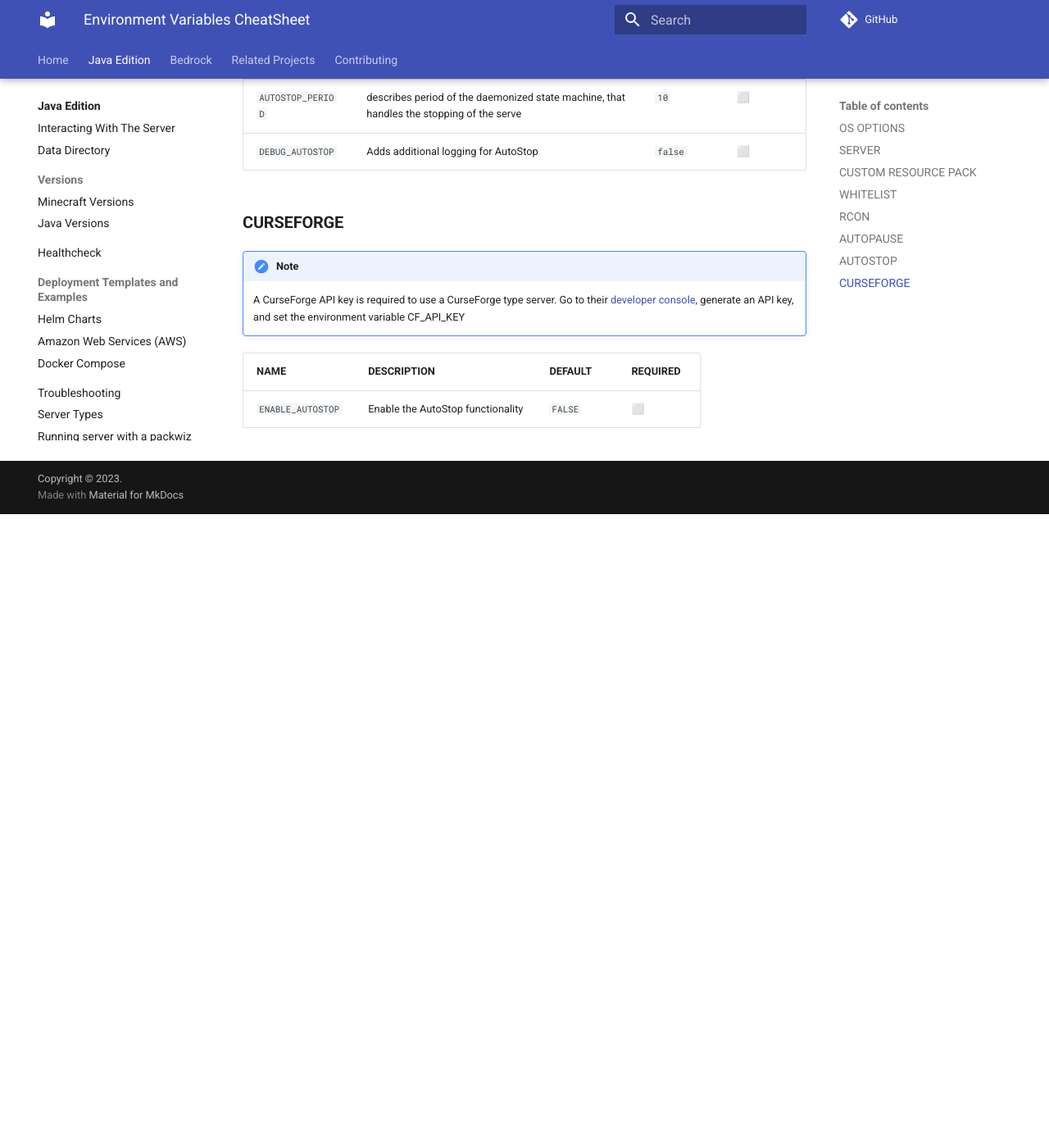
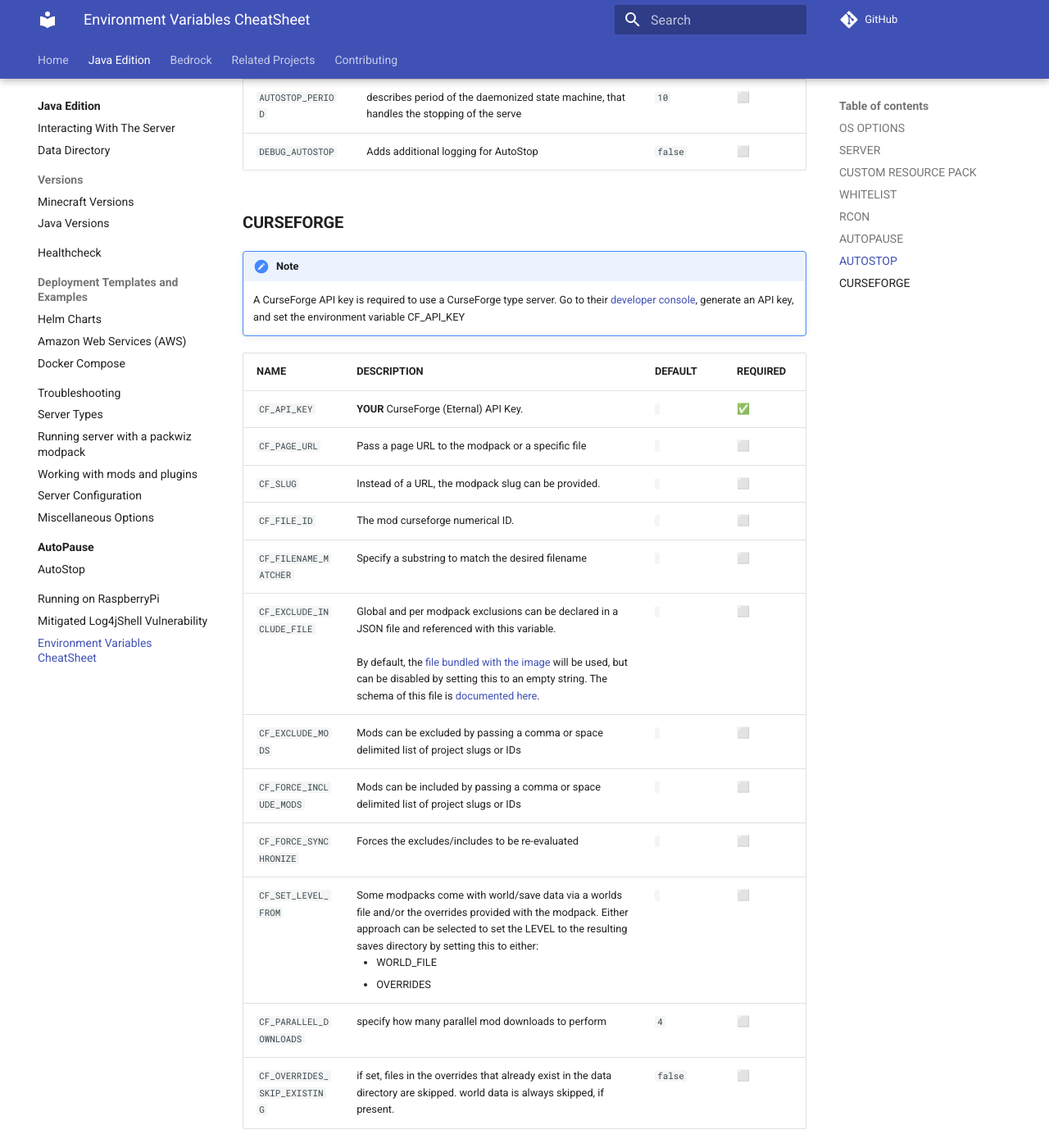
Before and after one commit to camalot/mkdocs-test, an MkDocs documentation site: the page built from docs/java/environment/index.md, in a window 1280 px wide and 1400 px high, scrolled down 8139 px. Shown: the whole window at 82% size. Built offline with MkDocs 1.6.1 and Material for MkDocs 9.7.7, drawn with Linux system fonts in a browser that asks for light colours; comment, search, counter and statistics services are not loaded; before the commit the page ends 8766 px from its top, so only the background shows below that.

Commit message:
more env vars added

```diff
--- a/docs/java/environment/index.md
+++ b/docs/java/environment/index.md
@@ -719,17 +719,85 @@
     </thead>
     <tbody>
         <tr>
-            <td><code>ENABLE_AUTOSTOP</code></td>
-            <td>Enable the AutoStop functionality</td>
-            <td><code>FALSE</code></td>
+            <td><code>CF_API_KEY</code></td>
+            <td><strong>YOUR</strong> CurseForge (Eternal) API Key.</td>
+            <td><code></code></td>
+            <td>✅</td>
+        </tr>
+        <tr>
+            <td><code>CF_PAGE_URL</code></td>
+            <td>Pass a page URL to the modpack or a specific file</td>
+            <td><code></code></td>
+            <td>⬜️</td>
+        </tr>
+        <tr>
+            <td><code>CF_SLUG</code></td>
+            <td>Instead of a URL, the modpack slug can be provided.</td>
+            <td><code></code></td>
+            <td>⬜️</td>
+        </tr>
+        <tr>
+            <td><code>CF_FILE_ID</code></td>
+            <td>The mod curseforge numerical ID.</td>
+            <td><code></code></td>
+            <td>⬜️</td>
+        </tr>
+        <tr>
+            <td><code>CF_FILENAME_MATCHER</code></td>
+            <td>Specify a substring to match the desired filename</td>
+            <td><code></code></td>
+            <td>⬜️</td>
+        </tr>
+        <tr>
+            <td><code>CF_EXCLUDE_INCLUDE_FILE</code></td>
+            <td>Global and per modpack exclusions can be declared in a JSON file and referenced with this variable. <br /><br />By default, the <a href="https://github.com/itzg/docker-minecraft-server/blob/master/files/cf-exclude-include.json">file bundled with the image</a> will be used, but can be disabled by setting this to an empty string. The schema of this file is <a href="https://github.com/itzg/mc-image-helper#excludeinclude-file-schema">documented here</a>.</td>
+            <td><code></code></td>
+            <td>⬜️</td>
+        </tr>
+        <tr>
+            <td><code>CF_EXCLUDE_MODS</code></td>
+            <td>Mods can be excluded by passing a comma or space delimited list of project slugs or IDs</td>
+            <td><code></code></td>
+            <td>⬜️</td>
+        </tr>
+        <tr>
+            <td><code>CF_FORCE_INCLUDE_MODS</code></td>
+            <td>Mods can be included by passing a comma or space delimited list of project slugs or IDs</td>
+            <td><code></code></td>
+            <td>⬜️</td>
+        </tr>
+        <tr>
+            <td><code>CF_FORCE_SYNCHRONIZE</code></td>
+            <td>Forces the excludes/includes to be re-evaluated</td>
+            <td><code></code></td>
+            <td>⬜️</td>
+        </tr>
+        <tr>
+            <td><code>CF_SET_LEVEL_FROM</code></td>
+            <td>Some modpacks come with world/save data via a worlds file and/or the overrides provided with the modpack. Either approach can be selected to set the LEVEL to the resulting saves directory by setting this to either:
+            <ul>
+                <li>WORLD_FILE</li>
+                <li>OVERRIDES</li>
+            </ul></td>
+            <td><code></code></td>
+            <td>⬜️</td>
+        </tr>
+        <tr>
+            <td><code>CF_PARALLEL_DOWNLOADS</code></td>
+            <td>specify how many parallel mod downloads to perform</td>
+            <td><code>4</code></td>
+            <td>⬜️</td>
+        </tr>
+        <tr>
+            <td><code>CF_OVERRIDES_SKIP_EXISTING</code></td>
+            <td>if set, files in the overrides that already exist in the data directory are skipped. world data is always skipped, if present.</td>
+            <td><code>false</code></td>
             <td>⬜️</td>
         </tr>
     </tbody>
 </table>
 
-<!-- <tr>
-    <th colspan="4"><h4><strong></strong></h4></th>
-</tr> -->
+<!-- ✅ ⬜️ -->
 <!-- <tr>
             <td><code></code></td>
             <td></td>
```
